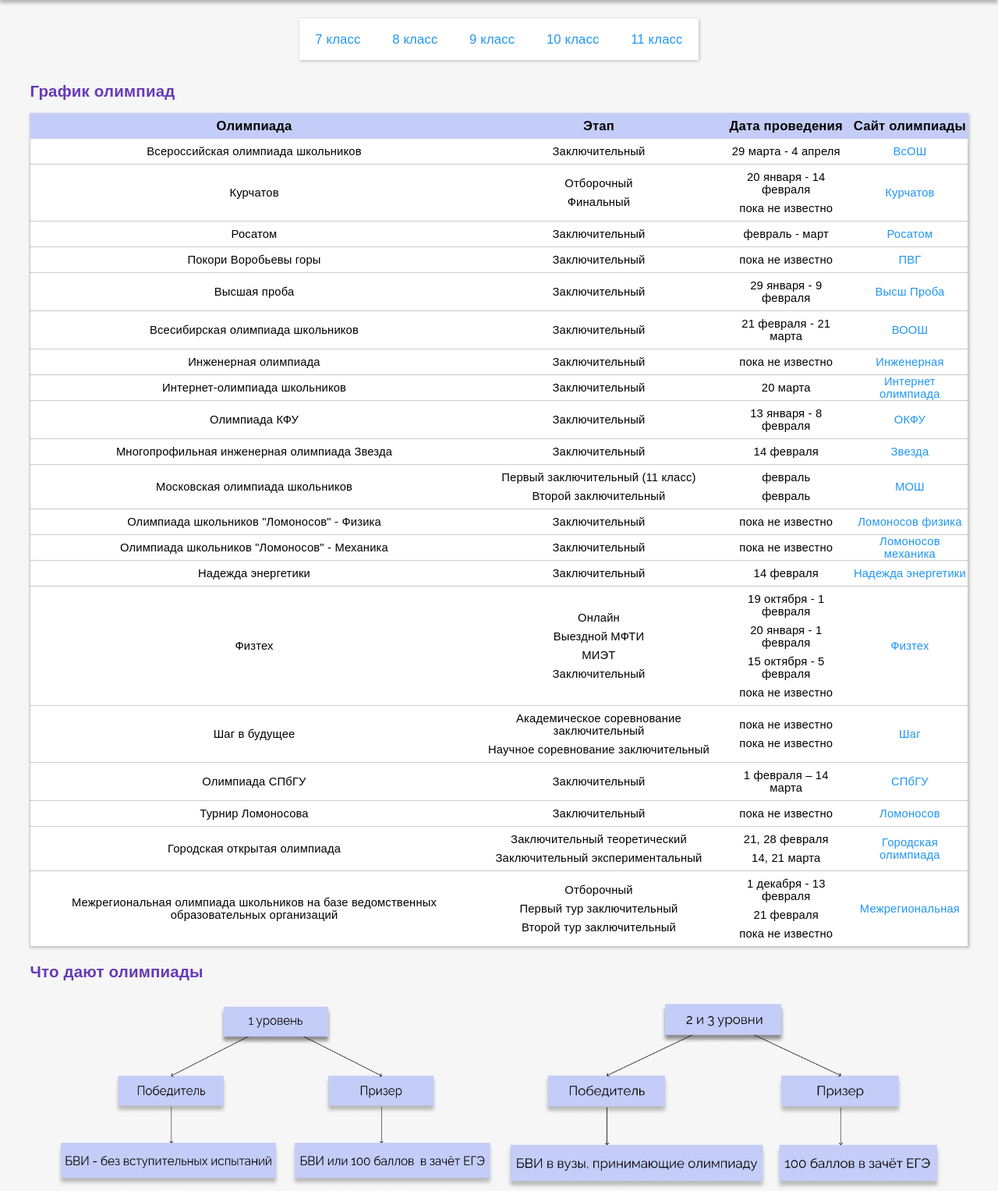
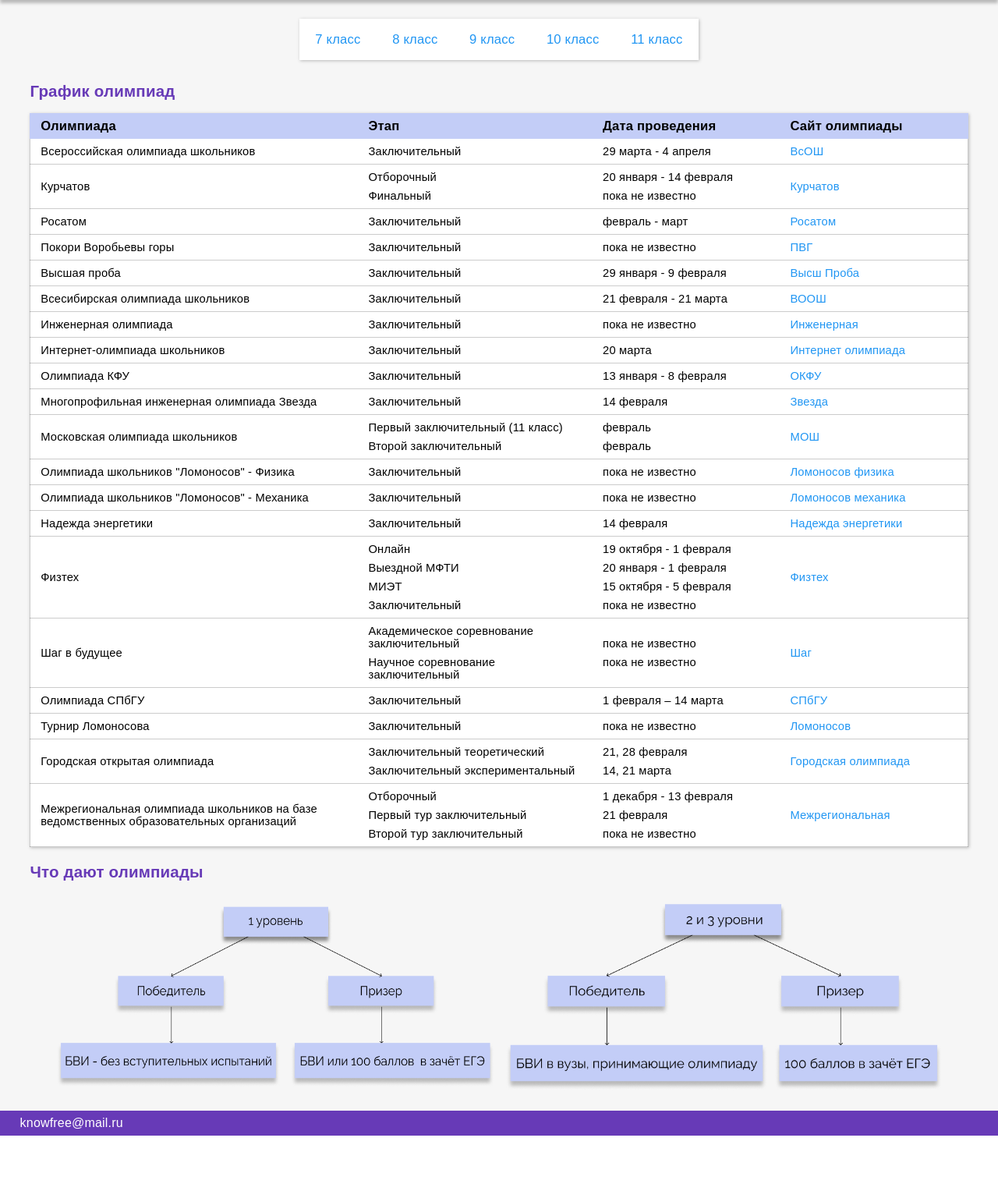
Before and after one commit to Shuvani/FreeKnowledge, a Django app: page /olympiads/ in a window 1280 px wide. Shown: the part 64-1591 px from the top of the page at 78% size. After the commit the page ends 1520 px from the top, so only its background shows below. Run offline with Django 3.2, Linux system fonts and the light colour scheme; data comes from the database, SQL or seed files in the repository; both versions use the stored data as it was after the commit; some libraries are stand-ins or nearby versions.

Commit message:
Push changes from the server

```diff
--- /dev/null
+++ b/freeknowledge/gunicorn.conf.py
@@ -0,0 +1,3 @@
+bind = '127.0.0.1:8000'
+workers = 3
+user = "nobody"
--- a/olympiads/static/olympiads/css/timetable.css
+++ b/olympiads/static/olympiads/css/timetable.css
@@ -47,7 +47,6 @@
     /*контейнер для таблицы*/
     background: #fff;
     border-collapse: collapse;
-    text-align: center;
     width: 100%;
 }
 .timetable-table-header {
@@ -55,10 +54,11 @@
     background: var(--secondary-color);
     border: 0.1vh solid var(--secondary-color);
     font-size: var(--additional-header);
+    text-align: left;
 }
 .timetable-columns-header {
     /*Ячейки в заголовке таблицы*/
-    margin: 0.7vh 0;
+    margin: 0.7vh 1vw;
 }
 .timetable-row {
     /*Строки таблицы*/
@@ -69,6 +69,15 @@
 .timetable-cell {
     /*Ячейки таблицы*/
     margin: 1vh 1vw;
+}
+.w-35 {
+    width: 35%;
+}
+.w-25 {
+    width: 25%;
+}
+.w-20 {
+    width: 20%;
 }
 
 /*Images---------------------*/
--- a/olympiads/templates/olympiads/timetable.html
+++ b/olympiads/templates/olympiads/timetable.html
@@ -29,18 +29,18 @@
                         </tr>
                         {% for key, values in rows.items %}
                         <tr class="timetable-row">
-                            <td><div class="timetable-cell">{{ key }}</div></td>
-                            <td>
+                            <td class="w-35"><div class="timetable-cell">{{ key }}</div></td>
+                            <td class="w-25">
                                 {% for value in values %}
                                 <div class="timetable-cell">{{ value.stage }}</div>
                                 {% endfor %}
                             </td>
-                            <td>
+                            <td class="w-20">
                                 {% for value in values %}
                                 <div class="timetable-cell">{{ value.date_interval }}</div>
                                 {% endfor %}
                             </td>
-                            <td><a class="external-link" href="{{ values.0.link }}" target="_blank">{{ values.0.short_name }}</a></td>
+                            <td class="w-20"><a class="external-link timetable-cell" href="{{ values.0.link }}" target="_blank">{{ values.0.short_name }}</a></td>
                         </tr>
                         {% endfor %}
                     </table>
```
Also changed, not shown: db.sqlite3.
